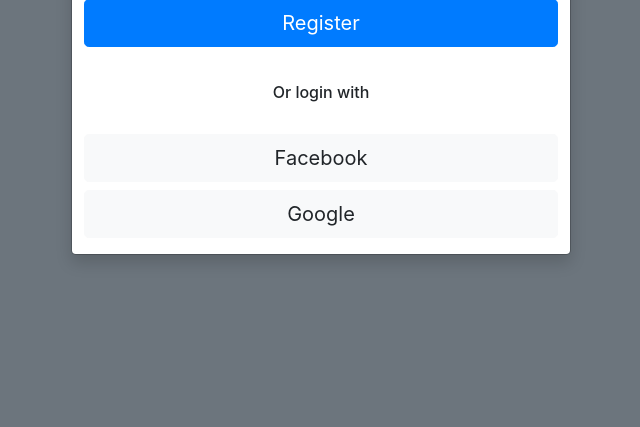
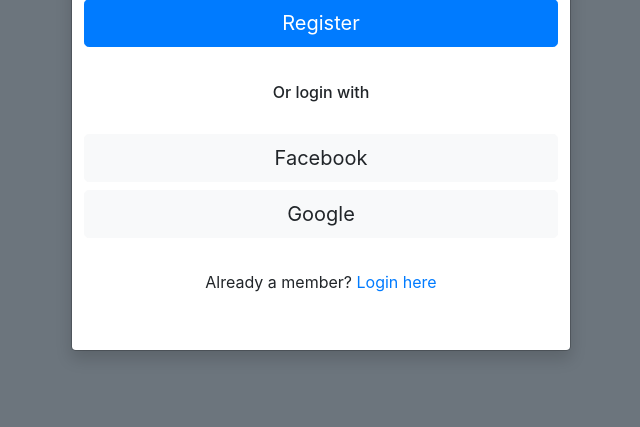
Before and after one commit to Amankaium/50k-python5-shop, a Django app: page /registration/ in a window 1280 px wide. Shown: the part 591-1018 px from the top of the page, without its empty margins (319-959 px from the left). Before the commit the page ends 851 px from the top, so only its background shows below. Run offline with Django 4.2, Linux system fonts and the light colour scheme.

Commit message:
added function Already a member to regestration page

```diff
--- a/shop/templates/mainapp/registration.html
+++ b/shop/templates/mainapp/registration.html
@@ -61,6 +61,9 @@
           </div>
           <button type="button" class="btn btn-lg btn-light w-100 mx-0" data-bs-dismiss="modal">Facebook</button>
           <button type="button" class="btn btn-lg btn-light w-100 mx-0" data-bs-dismiss="modal">Google</button>
+          <div class="modal-body p-4 text-center">
+            <p>Already a member? <a href="login.html" class="thembo"> Login here</a></p>
+          </div>
         </div>
       </div>
     </div>
```
